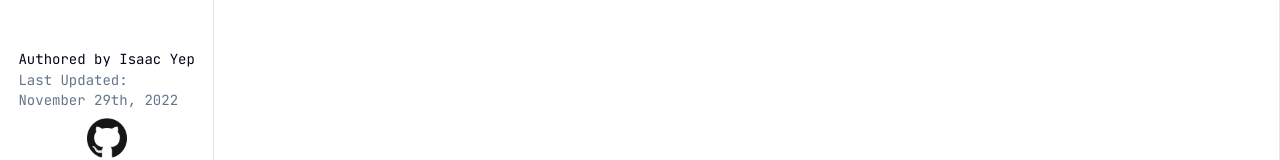
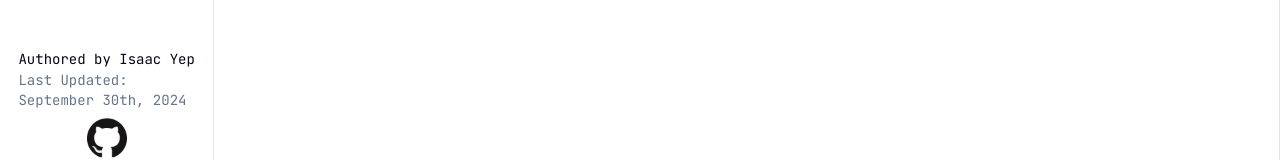
Before and after one commit to anthonybench/sleepyblog, a Next.js app: page /about in a window 1280 px wide. Shown: the part 634-794 px from the top of the page. Built offline with nearby package versions, Linux system fonts and the light colour scheme; a web font is replaced by a local one.

Commit message:
last-updated-date how has config file in app root, thus manual for now

```diff
--- a/app/_components/side-nav.tsx
+++ b/app/_components/side-nav.tsx
@@ -18,6 +18,7 @@ import clsx from "clsx";
 // 1st party
 import "@/app/_lib/globals.css";
 import { dateFormatter } from "@/app/_lib/utils";
+import lastUpdatedDate from "@/app/last-updated-date";
 
 //───────────────────────────┐
 //         Params            │
@@ -34,7 +35,14 @@ const links = [
 //───────────────────────────┘
 export default function SideNav() {
   const pathname = usePathname();
-  const lastUpdatedDate = dateFormatter(new Date());
+  // const { lastUpdatedDate } = getConfig();
+  const formatedDate = dateFormatter(
+    new Date(
+      lastUpdatedDate.year,
+      lastUpdatedDate.month - 1,
+      lastUpdatedDate.day,
+    ) as Date,
+  );
 
   return (
     <div
@@ -83,7 +91,7 @@ export default function SideNav() {
           <p className="text-sm text-muted-foreground">
             Last Updated:
             <br />
-            {lastUpdatedDate}
+            {formatedDate}
           </p>
         </div>
         <div className="flex h-5 items-center justify-center space-x-4 py-7 text-sm">
--- /dev/null
+++ b/app/last-updated-date.js
@@ -0,0 +1,5 @@
+export default {
+  year: 2024,
+  month: 9,
+  day: 30,
+};
```
Also changed, not shown: 1 other file (tests, documents, lock files or other folders).
